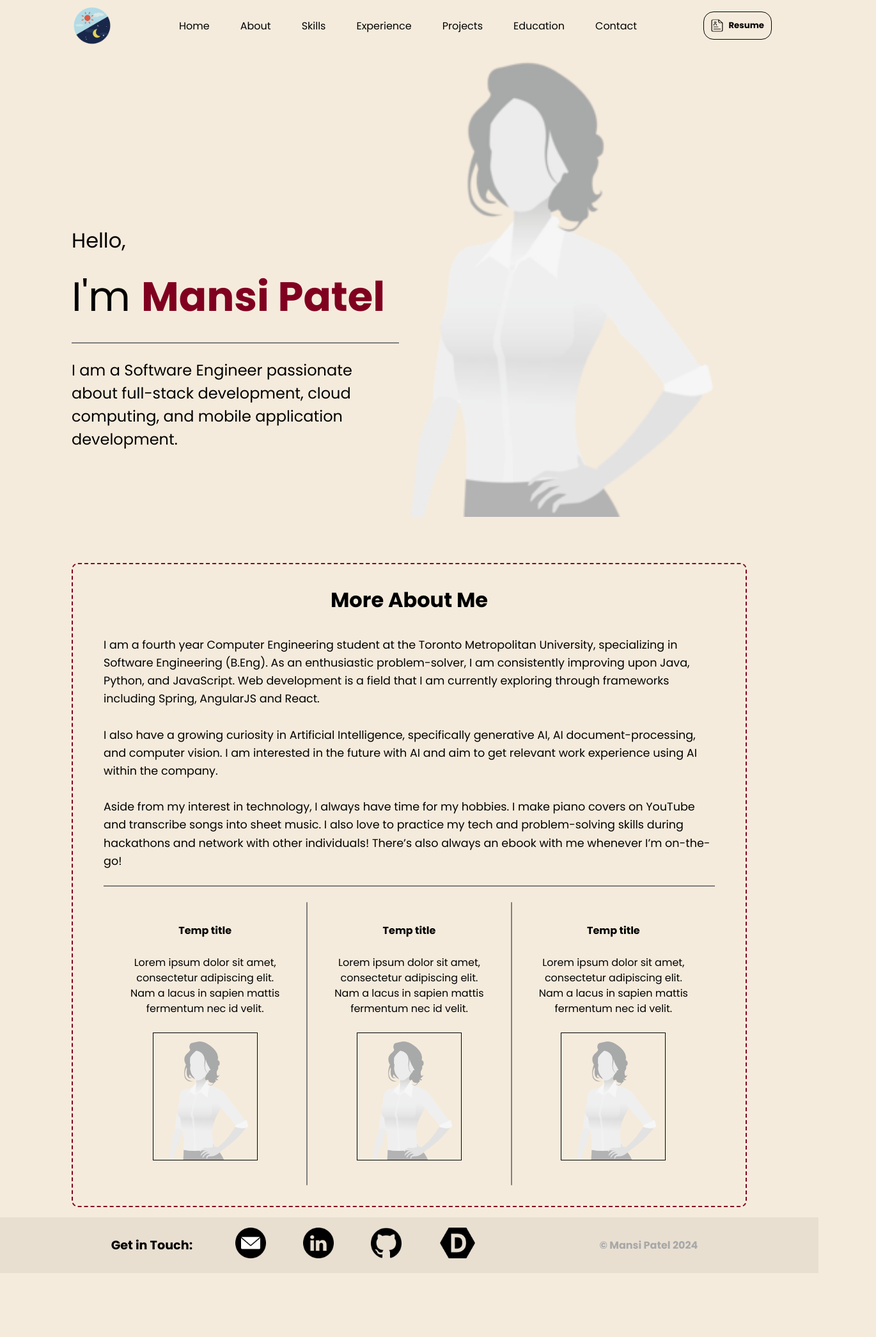
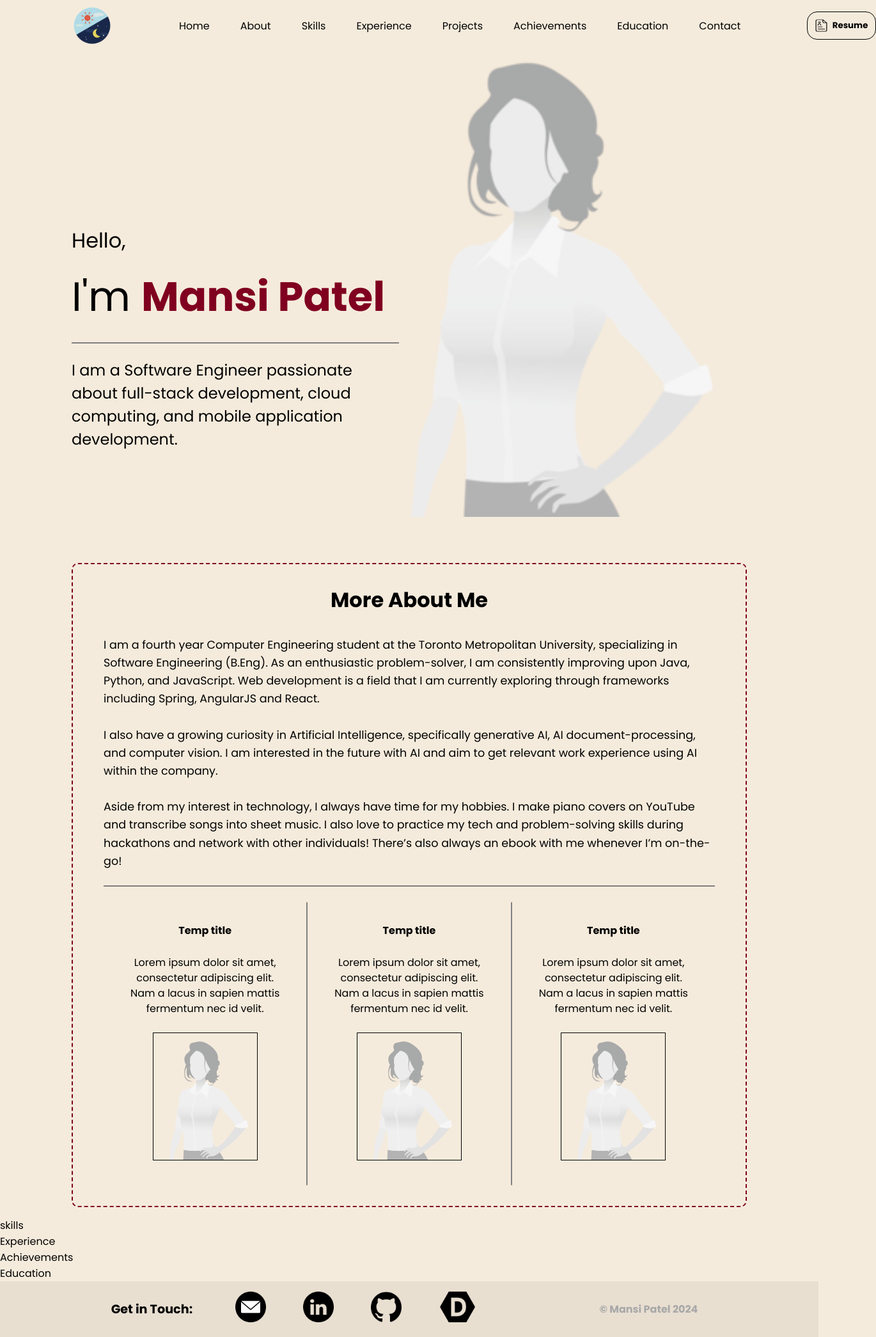
Before and after one commit to mansijp/mansi-patel, a React (Create React App) app: page / in a window 1280 px wide. Shown: the whole page at 64% size, 1370 px wide, since content can reach past the window. Before the commit the page ends 1990 px from the top, so only its background shows below. Built offline with nearby package versions, Linux system fonts and the light colour scheme.

Commit message:
Added new section 'Achievements'

```diff
--- a/src/App.js
+++ b/src/App.js
@@ -2,6 +2,10 @@ import Navbar from "./components/NavBar/navbar";
 import Home from "./components/Home/home";
 import About from "./components/About/about";
 import Contact from "./components/Contact/contact";
+import Education from "./components/Education/education";
+import Experience from "./components/Experience/experience";
+import Skills from "./components/Skills/skills";
+import Achievements from './components/Achievements/achievements';
 
 function App() {
   return (
@@ -9,6 +13,10 @@ function App() {
         <Navbar/>
         <Home />
         <About />
+        <Skills />
+        <Experience />
+        <Achievements />
+        <Education />
         <Contact />
     </div>
   );
--- a/src/components/NavBar/navbar.js
+++ b/src/components/NavBar/navbar.js
@@ -1,19 +1,20 @@
 import React from 'react';
 import './navbar.css';
-import logo from '../../img/light-setting.png';
+import light from '../../img/light-setting.png';
 import resume from '../../img/resume-black.png';
 import {Link} from 'react-scroll';
 
 const Navbar = () => {
     return (
         <nav className="navbar">
-            <img src={logo} alt="Light Setting" className="light" />
+            <img src={light} alt="Light Setting" className="light" />
             <div className="menuItems">
                 <Link className="menuItem">Home</Link>
                 <Link className="menuItem">About</Link>
                 <Link className="menuItem">Skills</Link>
                 <Link className="menuItem">Experience</Link>
                 <Link className="menuItem">Projects</Link>
+                <Link className="menuItem">Achievements</Link>
                 <Link className="menuItem">Education</Link>
                 <Link className="menuItem">Contact</Link>
             </div>
```
